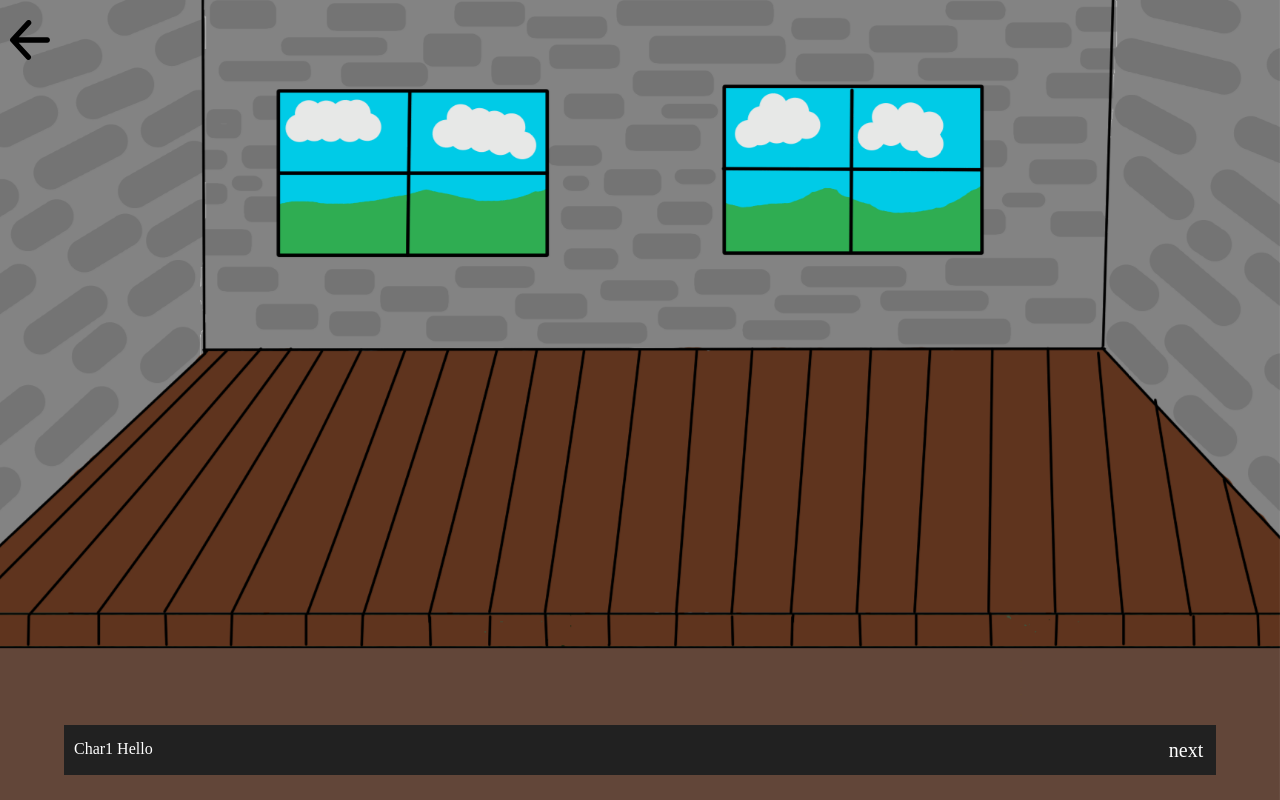
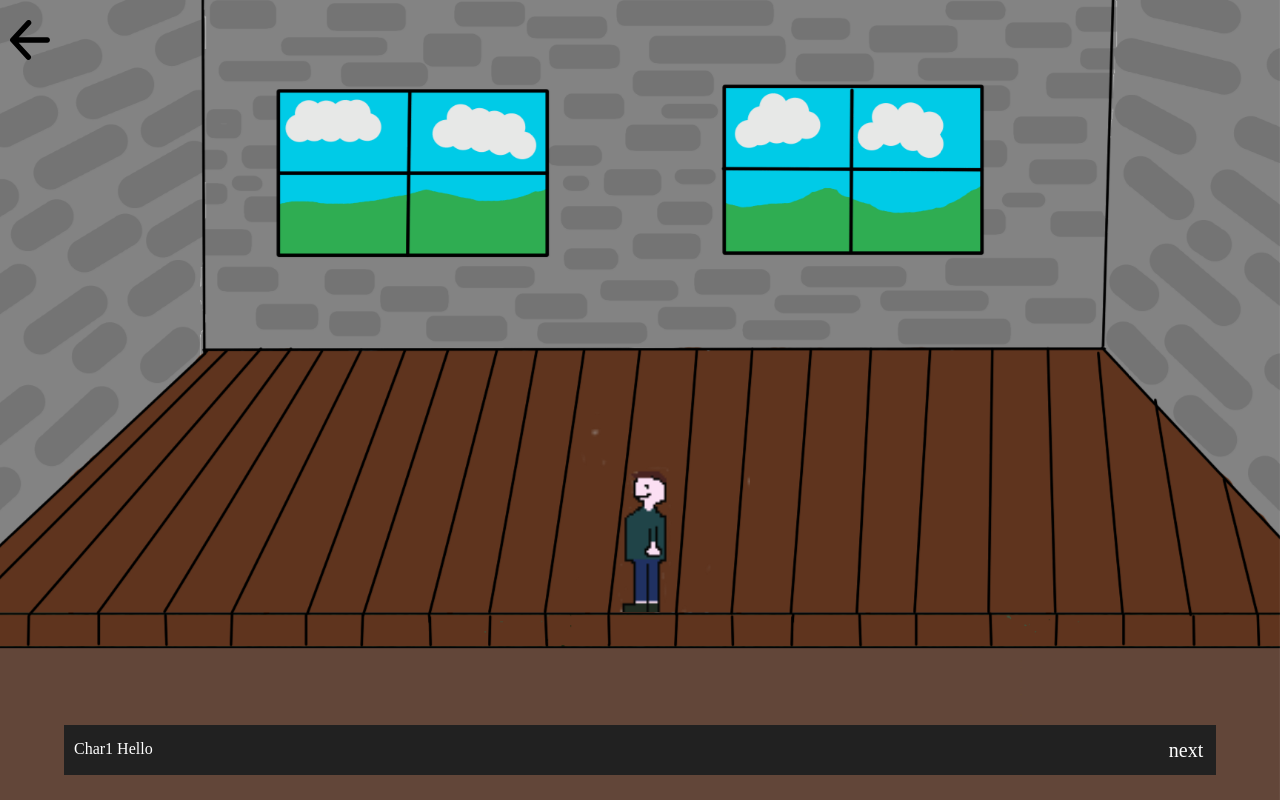
Before and after one commit to JaraD2/Project-serieus-game, a plain HTML site: page game.html in a window 1280 px wide. Both pictures are taken after a click on the picture 410 px from the left and 504 px from the top of the page. Drawn offline with Linux system fonts and the light colour scheme.

Commit message:
Update character image and show/hide character based on location

```diff
--- a/game.html
+++ b/game.html
@@ -21,7 +21,7 @@
         <img src="./img/back-svgrepo-com.svg" alt="">
     </a>
     <div class="character">
-        <img src="./img/character/man_rood.png">
+        <img src="./img/character/char1.png">
     </div>
     <script src="script.js"></script>
 </body>
--- a/script.js
+++ b/script.js
@@ -9,12 +9,15 @@ document.addEventListener("DOMContentLoaded", function () {
   const next = document.getElementById("next");
   const displayedText = document.getElementById("displayedText");
   const text = document.getElementById("text");
+  const character = document.getElementsByClassName("character")[0];
 
   house1.addEventListener("click", function () {
     previous = background.getAttribute("src");
     background.setAttribute("src", "./img/er.png");
     location = 1;
     i = 1;
+    console.log(character);
+    character.style.display = "grid";
     hideOrShowHouses("hide");
     textAnimation(location);
   });
@@ -37,10 +40,9 @@ document.addEventListener("DOMContentLoaded", function () {
     displayedText.textContent = "";
     if (location == 0) {
       back.setAttribute("href", "./index.html");
-
-    } else {
     }
     location = 0;
+    character.style.display = "none";
   });
 
   function hideOrShowHouses(option) {
```
